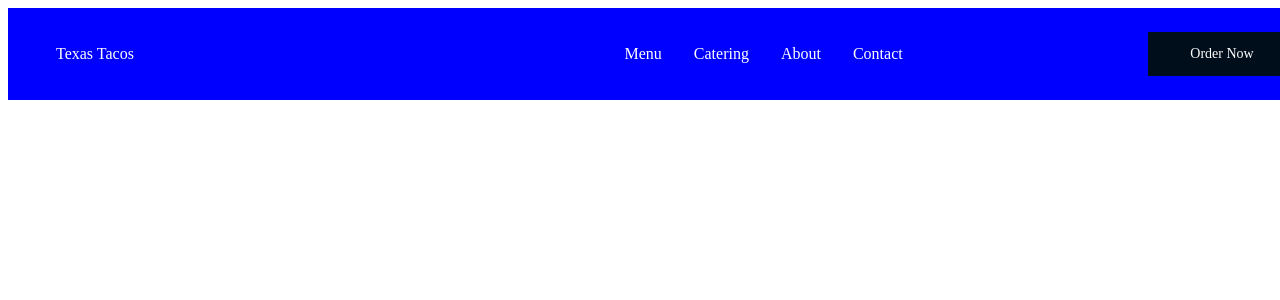
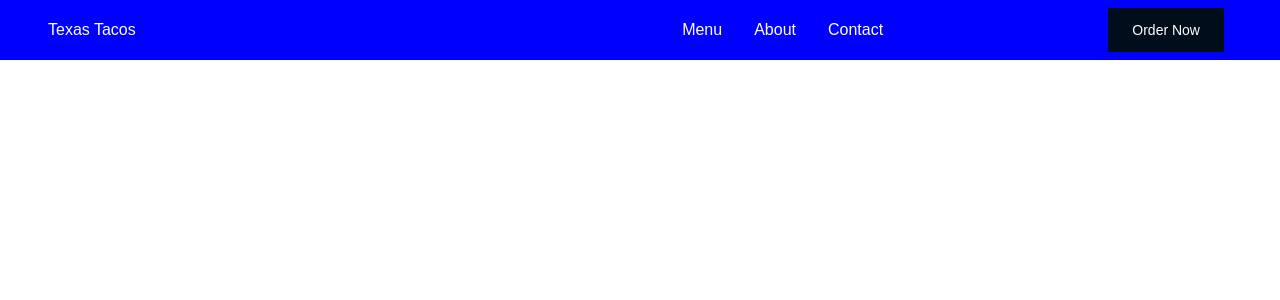
Before and after one commit to aaronsHarris/Texas-Taco-Company, a React (Create React App) app in the folder client/: page / in a window 1280 px wide. Shown: the top 300 px of the page. Built offline with nearby package versions, Linux system fonts and the light colour scheme.

Commit message:
added globalstyle file to styles folder, imported globalstyles to app.js

```diff
--- a/client/src/App.js
+++ b/client/src/App.js
@@ -1,9 +1,11 @@
 import Navbar from "./components/Navbar";
+import GlobalStyle from "./styles/GlobalStyles.styles";
 
 
 function App() {
   return (
     <>
+    <GlobalStyle/>
     <Navbar />
     </>
   );
--- a/client/src/data/MenuData.js
+++ b/client/src/data/MenuData.js
@@ -1,6 +1,5 @@
 export const menuData = [
   {title: 'Menu', link: '/menu',},
-  {title: 'Catering', link: '/catering',},
   {title: 'About', link: '/about',},
   {title: 'Contact', link: '/contact',},
 ]
--- a/client/src/styles/Button.styles.js
+++ b/client/src/styles/Button.styles.js
@@ -19,6 +19,6 @@ export const Button = styled(Link)`
   font-size: ${({big})  => (big ? '20px' : '14px')};
 
   &:hover {
-    transform: translateY() (-20px)
+    transform: translateY(-2px)
   }
 `
--- /dev/null
+++ b/client/src/styles/GlobalStyles.styles.js
@@ -0,0 +1,16 @@
+import { createGlobalStyle } from "styled-components";
+
+export const GlobalStyle = createGlobalStyle `
+*{
+  margin: 0;
+  padding: 0;
+  box-sizing: border-box;
+  font-family: 'Monsterrat', sans-serif;
+}
+
+html, body{
+  overflow-x: hidden;
+}
+`
+
+export default GlobalStyle;
--- a/client/src/styles/Navbar.styles.js
+++ b/client/src/styles/Navbar.styles.js
@@ -31,6 +31,7 @@ export const MenuBars = styled.i``;
 export const NavMenu = styled.div`
   display: flex;
   align-items: center;
+  margin-right: -48px;
 `;
 export const NavMenuLinks = styled(Link)`
   ${NavLink}
```
